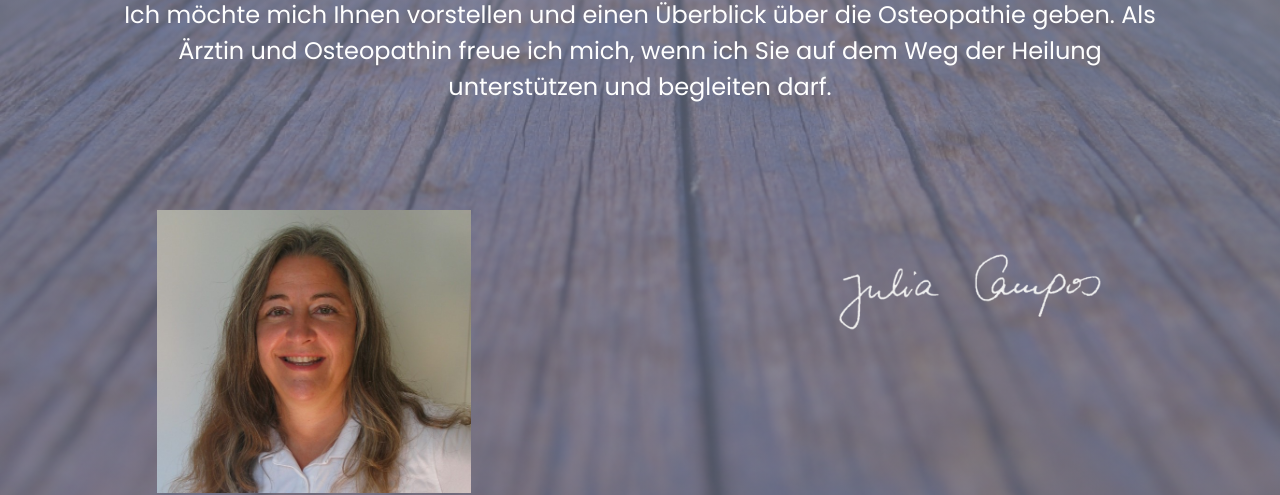
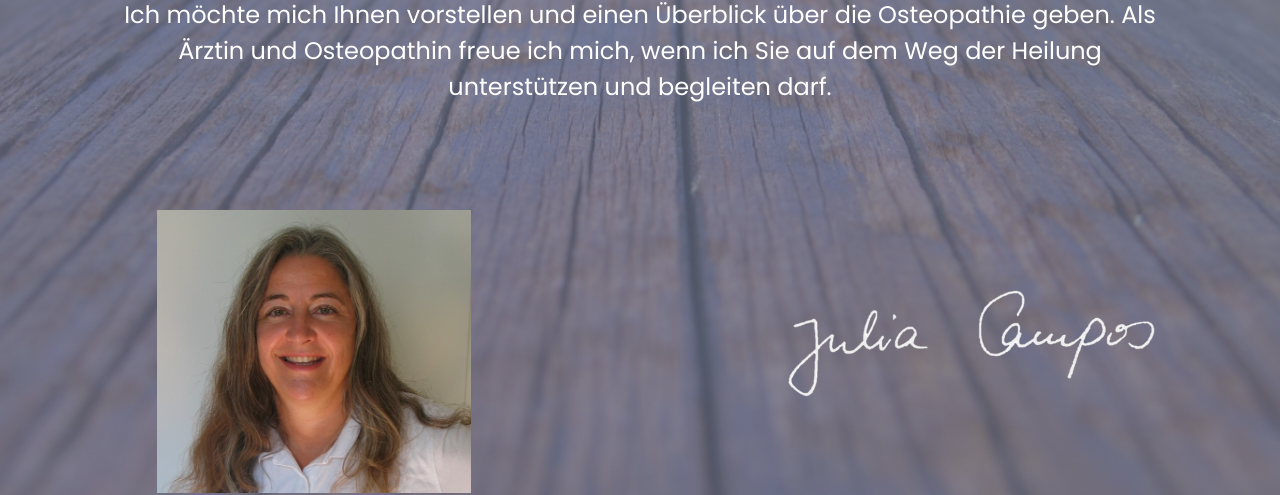
Before and after one commit to clove20123/Campos-Osteopathie, a plain HTML site: page index.html in a window 1280 px wide. Shown: the part 329-824 px from the top of the page. Drawn offline with nearby package versions, Linux system fonts and the light colour scheme.

Commit message:
made sig bigger

```diff
--- a/styles.css
+++ b/styles.css
@@ -99,9 +99,9 @@ nav img {
 }
 
 .sign {
-  padding-top: 5%;
+  padding-top: 10%;
   padding-bottom: 10%;
-  width: 50%;
+  width: 70%;
 }
 
 nav .fas {
```
